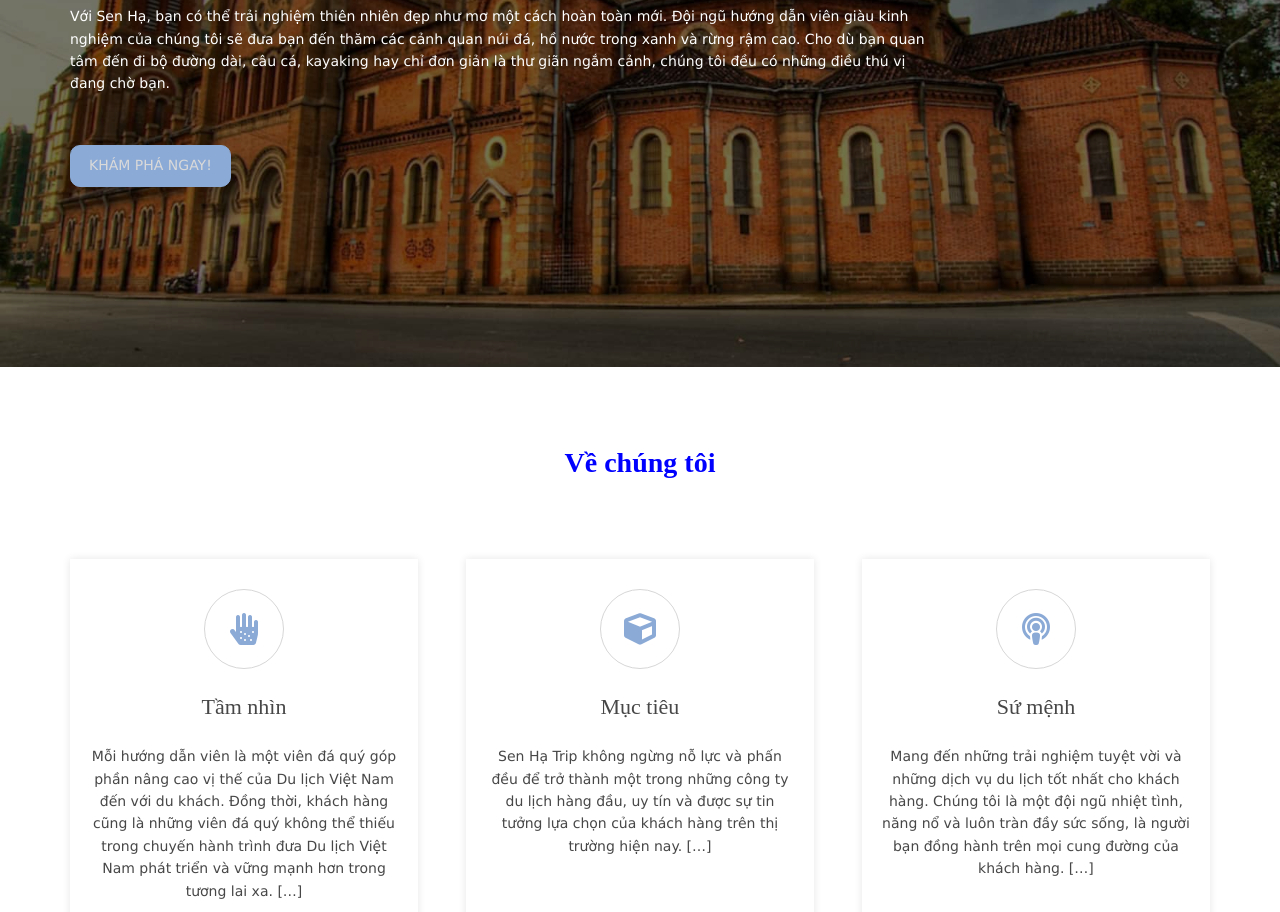
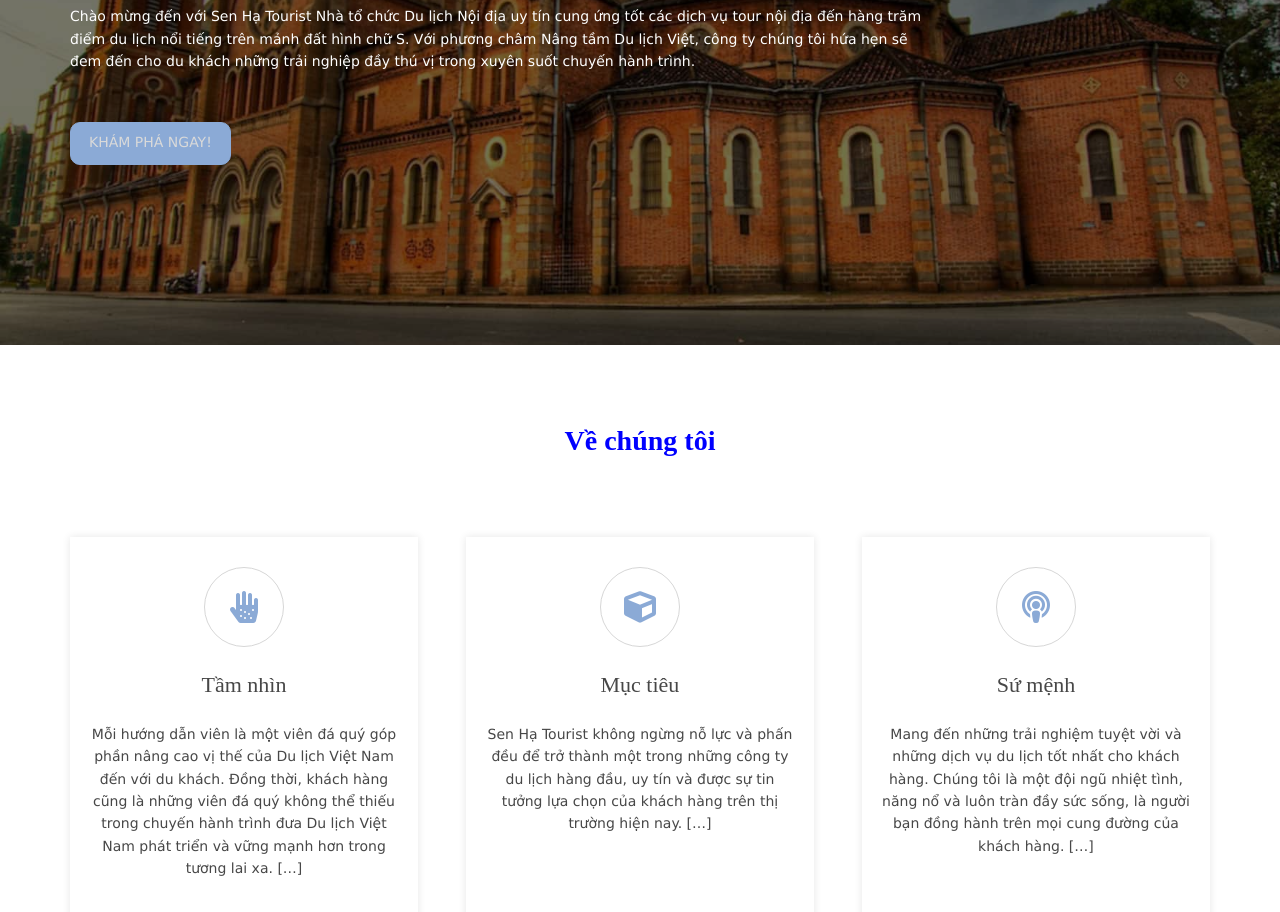
Before and after one commit to yooperlite/yooperlitetrip, a plain HTML site: page index.html in a window 1280 px wide. Shown: the part 496-1408 px from the top of the page. Drawn offline with Linux system fonts and the light colour scheme.

Commit message:
Update index.html

```diff
--- a/index.html
+++ b/index.html
@@ -66,7 +66,10 @@ Licence URI: https://www.os-templates.com/template-terms
     <article>
       <p>Welcome to</p>
       <h3 class="heading">SEN HẠ</h3>
-      <p>Với Sen Hạ, bạn có thể trải nghiệm thiên nhiên đẹp như mơ một cách hoàn toàn mới. Đội ngũ hướng dẫn viên giàu kinh nghiệm của chúng tôi sẽ đưa bạn đến thăm các cảnh quan núi đá, hồ nước trong xanh và rừng rậm cao. Cho dù bạn quan tâm đến đi bộ đường dài, câu cá, kayaking hay chỉ đơn giản là thư giãn ngắm cảnh, chúng tôi đều có những điều thú vị đang chờ bạn.</p>
+      <p>Chào mừng đến với
+Sen Hạ Tourist
+Nhà tổ chức Du lịch Nội địa uy tín cung ứng tốt các dịch vụ tour nội địa đến hàng trăm điểm du lịch nổi tiếng trên mảnh đất hình chữ S.
+Với phương châm Nâng tầm Du lịch Việt, công ty chúng tôi hứa hẹn sẽ đem đến cho du khách những trải nghiệp đầy thú vị trong xuyên suốt chuyến hành trình.</p>
       <footer><a class="btn" href="#">Khám phá ngay!</a></footer>
     </article>
     <!-- ################################################################################################ -->
@@ -94,7 +97,7 @@ Licence URI: https://www.os-templates.com/template-terms
         <li class="one_third">
           <article><a href="#"><i class="fas fa-cube"></i></a>
             <h6 class="heading">Mục tiêu</h6>
-            <p>Sen Hạ Trip không ngừng nỗ lực và phấn đều để trở thành một trong những công ty du lịch hàng đầu, uy tín và được sự tin tưởng lựa chọn của khách hàng trên thị trường hiện nay.    [&hellip;]</p>
+            <p>Sen Hạ Tourist không ngừng nỗ lực và phấn đều để trở thành một trong những công ty du lịch hàng đầu, uy tín và được sự tin tưởng lựa chọn của khách hàng trên thị trường hiện nay.    [&hellip;]</p>
             <footer><a class="btn" href="#">Đọc thêm</a></footer>
           </article>
         </li>
@@ -181,7 +184,7 @@ Licence URI: https://www.os-templates.com/template-terms
           </address>
         </li>
         <li><i class="fas fa-phone"></i> +84 (123) 456 7890</li>
-        <li><i class="far fa-envelope"></i> info.senhatrip@gmail.com</li>
+        <li><i class="far fa-envelope"></i> info.senhatourist@gmail.com</li>
       </ul>
       <ul class="faico clear">
         <li><a class="faicon-facebook" target="_blank" href="https://www.facebook.com/Yooperlite-Trip-104667162605889/"><i class="fab fa-facebook"></i></a></li>
```
